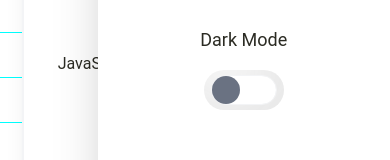
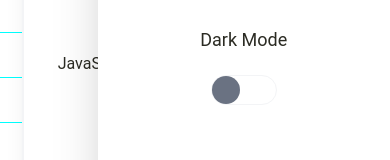
Before and after one commit to Nurlianto-Aldi/personal-portofolio-in-react, a React (Vite) app: page / in a window 390 px wide. Both pictures are taken after a click on the button "Open menu". Shown: the part 260-420 px from the top of the page. Built offline with nearby package versions, Linux system fonts and the light colour scheme; some icons are missing.

Commit message:
fix overflow menu in mobile view

```diff
--- a/src/components/Navbar.tsx
+++ b/src/components/Navbar.tsx
@@ -87,7 +87,7 @@ const Navbar = () => {
         </div>
 
       {isMenuOpen && (
-        <div className="md:hidden fixed top-0 right-0 h-screen w-3/4 bg-white z-50 shadow-2xl flex flex-col p-8">
+        <div className={`md:hidden fixed top-0 right-0 h-screen w-3/4 overflow-scroll ${theme === true ? "bg-white" : "bg-[#dc0103]"} z-50 shadow-2xl flex flex-col p-8`}>
           <div className="flex justify-end mb-12">
             <button onClick={() => setIsMenuOpen(false)} aria-label="Close menu">
               <Icon icon="ci:close-big" width={30} />
@@ -115,10 +115,10 @@ const Navbar = () => {
                 {theme === true ? "Dark Mode" : "No, too dark!"}
               </span>
               <div
-                className="flex items-center justify-center px-2 w-20 h-10 rounded-full shadow-[inset_-20px_-20px_50px_#46464620]"
+                className={`flex items-center justify-center px-2 w-20 h-10 rounded-full shadow-[inset_-20px_-20px_50px_#46464620]}`}
               >
                 <div
-                  className={`relative flex items-center w-full outline-1 outline-gray-100 rounded-full bg-white`}
+                  className={`relative flex items-center w-full outline-1 outline-gray-100 rounded-full bg-white `}
                 >
                   <button
                     onClick={() => {
```
